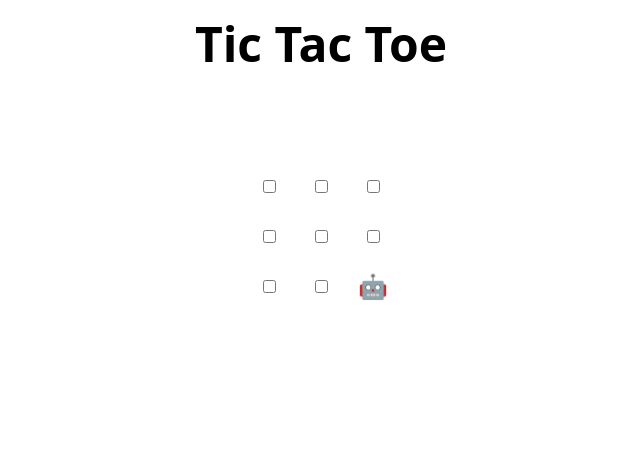
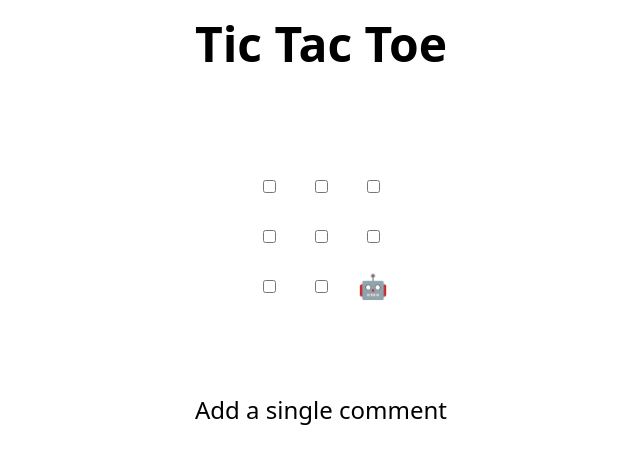
Before and after one commit to theomarabbasi/skills-review-pull-requests, a plain HTML site: page index.html in a window 1280 px wide. Shown: the whole page, without its empty margins (319-959 px from the left). Drawn offline with Linux system fonts and the light colour scheme.

Commit message:
Update index.html
Message

```diff
--- a/index.html
+++ b/index.html
@@ -48,7 +48,7 @@
 </table>
 
 <h2 hidden>Game over, refresh to play again 🧑‍💻 🤖!</h2>
-
+Add a single comment
 <script>
   // Initialization
   const boxes = Array.from(document.querySelectorAll("td"));
```
